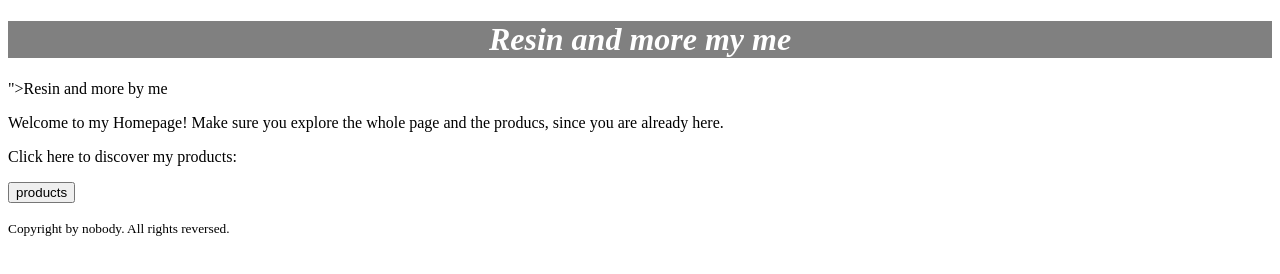
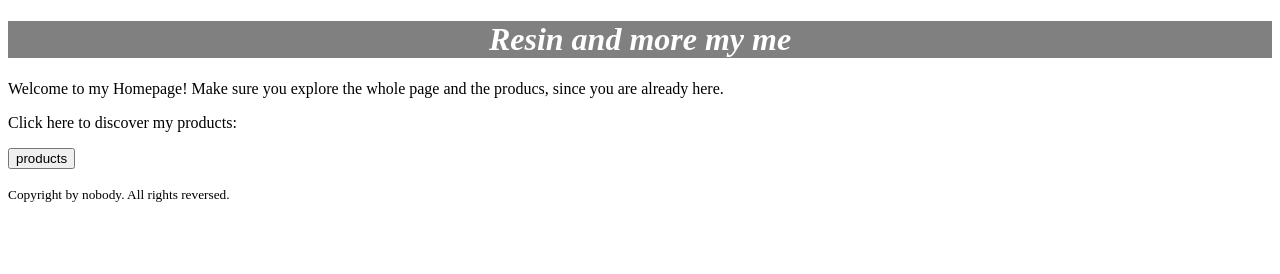
Before and after one commit to sadzo/sadzo.github.io, a plain HTML site: page index.html in a window 1280 px wide. Drawn offline with Linux system fonts and the light colour scheme.

Commit message:
Update index.html

```diff
--- a/index.html
+++ b/index.html
@@ -24,7 +24,7 @@
   </head>
 
   <body>
-   <h1 id="myHeader"><em>Resin and more my me</em></h1>                                                                                                                                                                                                                                                                                                                                                                                                                                                                                                                                                                                                                                          ">Resin and more by me</h1>
+   <h1 id="myHeader"><em>Resin and more my me</em></h1>
    <p>Welcome to my Homepage!
     Make sure you explore the whole page and the producs, since you are already here.</p>
 
@@ -38,9 +38,9 @@
    </div>
 
     <footer>
-<p><small>Copyright by nobody. All rights
-reversed.</small></p>
-</footer>
+      <p><small>Copyright by nobody. All rights
+       reversed.</small></p>
+    </footer>
 
   </body>
 
```
